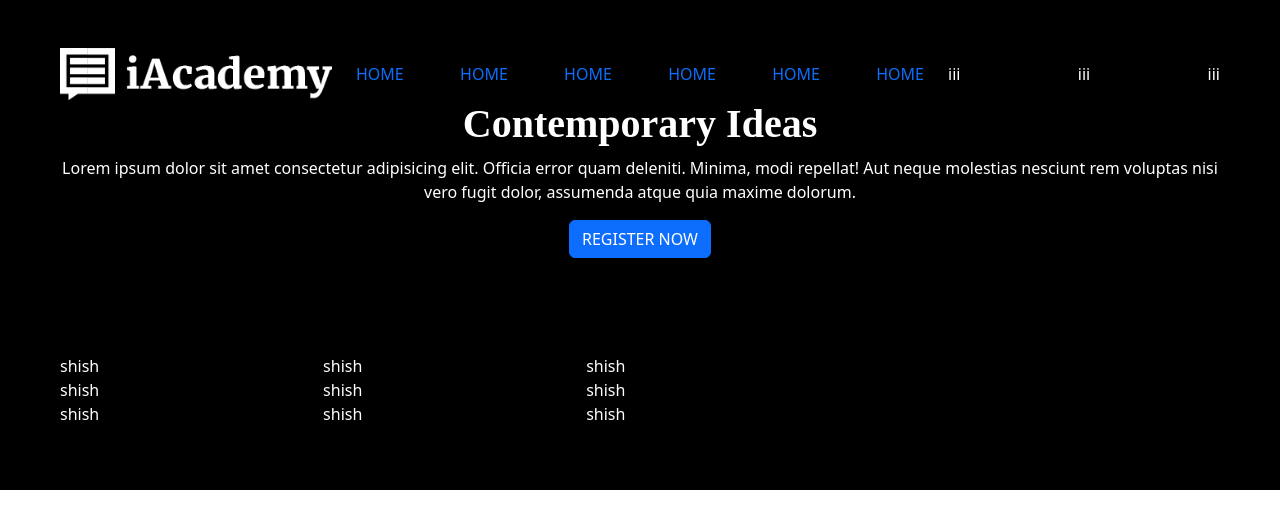
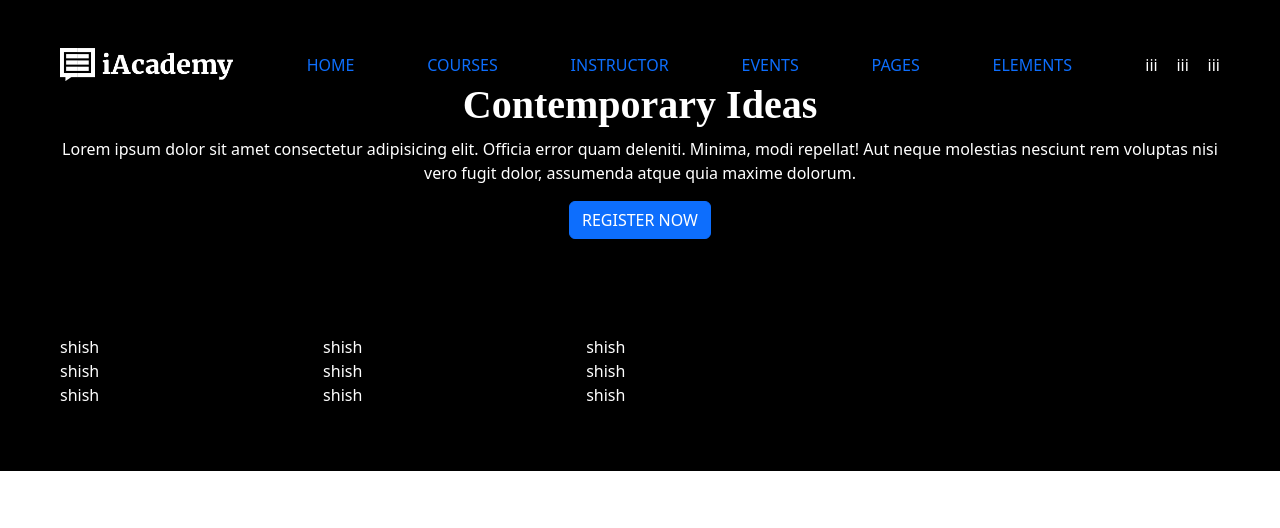
Before and after one commit to AnielloPiscopo/proj-html-vuejs, a Vue app: page / in a window 1280 px wide. Shown: the top 528 px of the page. Built offline with nearby package versions, Linux system fonts and the light colour scheme.

Commit message:
Added the links in the header nav through an array and changed the col size

```diff
--- a/src/components/header/HeaderNav.vue
+++ b/src/components/header/HeaderNav.vue
@@ -1,6 +1,19 @@
 <script>
 export default {
     name: 'HeaderNav',
+
+    data() {
+        return {
+            navLinksList: [
+                'Home',
+                'Courses',
+                'Instructor',
+                'Events',
+                'Pages',
+                'Elements',
+            ],
+        }
+    }
 }
 </script>
 
@@ -8,24 +21,22 @@ export default {
 <template>
     <nav class="container-fluid">
         <div class="row align-items-center justify-content-between">
-            <div class="col-3">
+            <div class="col-2">
                 <a class="my_logo-container">
                     <img src="../../assets/img/logo-light.png" alt="Logo" class="w-100">
                 </a>
             </div>
 
-            <div class="col-6">
+            <div class="col-8">
                 <ul class="list-unstyled d-flex m-0 justify-content-between">
-                    <li><a href="#" class="text-uppercase text-decoration-none">Home</a></li>
-                    <li><a href="#" class="text-uppercase text-decoration-none">Home</a></li>
-                    <li><a href="#" class="text-uppercase text-decoration-none">Home</a></li>
-                    <li><a href="#" class="text-uppercase text-decoration-none">Home</a></li>
-                    <li><a href="#" class="text-uppercase text-decoration-none">Home</a></li>
-                    <li><a href="#" class="text-uppercase text-decoration-none">Home</a></li>
+                    <li v-for="navLink in navLinksList"><a href="#" class="text-uppercase text-decoration-none">{{
+                        navLink
+                    }}</a>
+                    </li>
                 </ul>
             </div>
 
-            <div class="col-3">
+            <div class="col-1">
                 <div class="my_icons-container d-flex justify-content-between">
                     <span>iii</span>
                     <span>iii</span>
```
